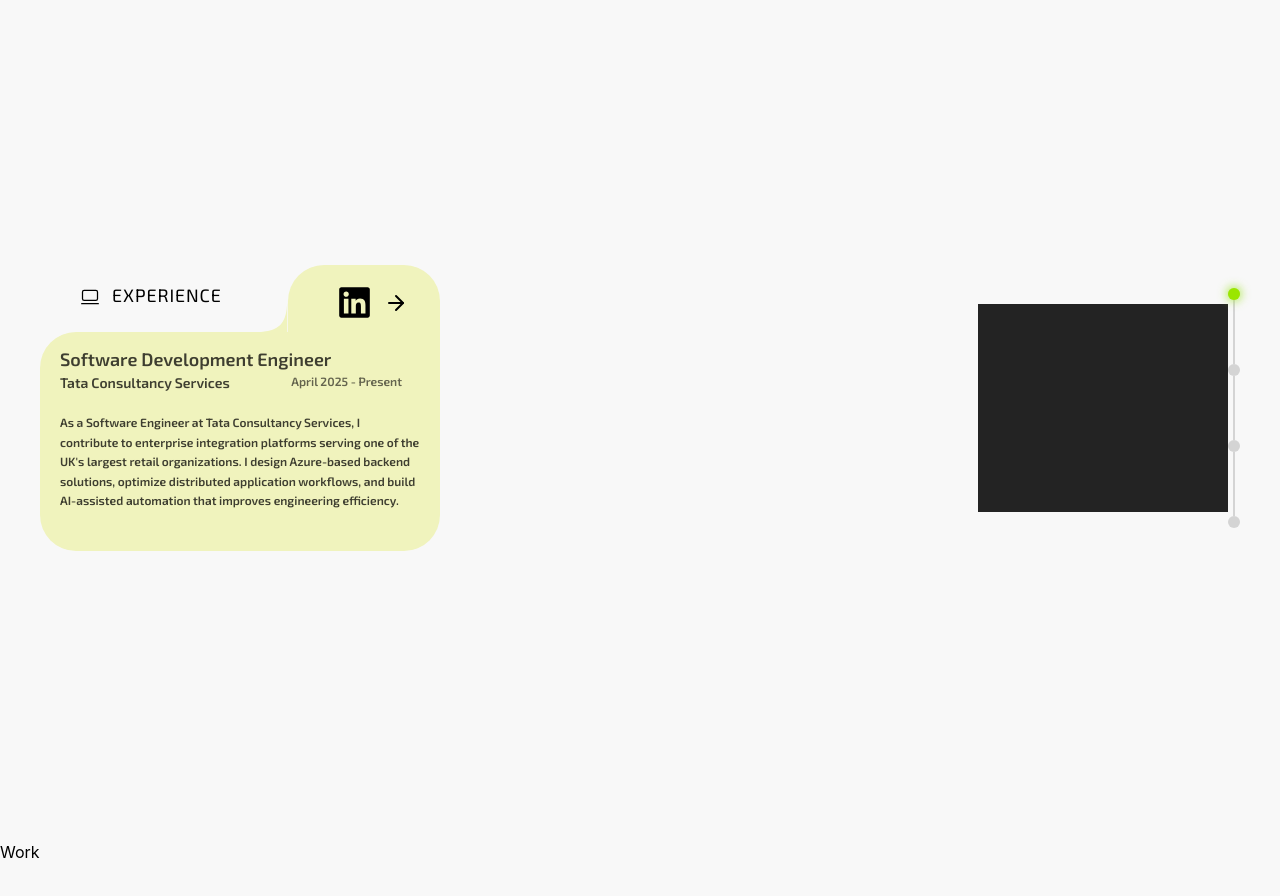
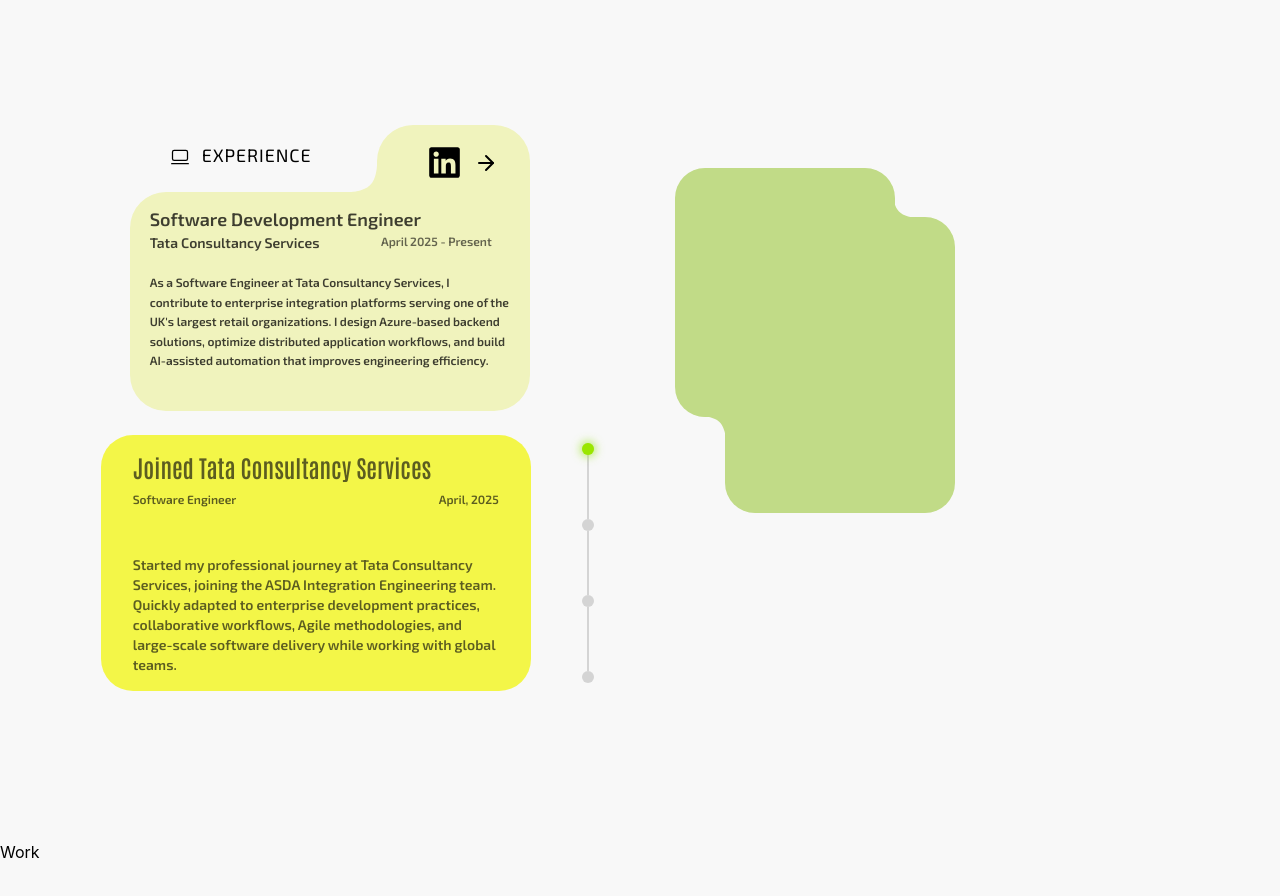
Before and after one commit to Arijit15122002/Portfolio_Arijit, a React (Vite) app: page / in a window 1280 px wide. Shown: the part 840-1736 px from the top of the page. Built offline with nearby package versions, Linux system fonts and the light colour scheme; a web font is replaced by a local one.

Commit message:
Last commit before reset

```diff
--- a/src/App.jsx
+++ b/src/App.jsx
@@ -9,39 +9,17 @@
 
 function App() {
   const [activeSection, setActiveSection] = useState("home");
-  const sectionsRef = useRef([
-    "home",
-    "experience",
-    "work",
-    "about",
-    "lets-talk",
-  ]);
+  const sectionsRef = useRef(["home", "experience", "work", "about", "lets-talk"]);
   const currentIndexRef = useRef(0);
   const scrollLockRef = useRef(false);
   const wheelIdleTimerRef = useRef(null);
-  const swiperHoveredRef = useRef(false);
 
-  // In App.jsx, run once on mount
-  useEffect(() => {
-    const setVH = () => {
-      document.documentElement.style.setProperty(
-        "--app-height",
-        `${window.innerHeight}px`,
-      );
-    };
+  // Points to the actual DOM node wrapping the Swiper carousel.
+  // Passed down to Experience.jsx and attached there via ref={carouselRef}.
+  const carouselRef = useRef(null);
 
-    setVH(); // set once on load
-
-    // Only recompute on real orientation changes, NOT on every resize
-    // (mobile fires resize events when the URL bar shows/hides too —
-    // we deliberately ignore those)
-    window.addEventListener("orientationchange", setVH);
-    return () => window.removeEventListener("orientationchange", setVH);
-  }, []);
-
-  // Synchronous setter (a ref updates instantly, unlike state which batches)
-  const setSwiperHovered = (val) => {
-    swiperHoveredRef.current = val;
+  const isInsideCarousel = (target) => {
+    return !!(carouselRef.current && carouselRef.current.contains(target));
   };
 
   // Keeps activeSection (nav highlighting) + currentIndexRef in sync,
@@ -63,7 +41,7 @@
           if (idx !== -1) currentIndexRef.current = idx;
         }
       },
-      { threshold: [0.2, 0.4, 0.6, 0.8] },
+      { threshold: [0.2, 0.4, 0.6, 0.8] }
     );
 
     sectionEls.forEach((section) => observer.observe(section));
@@ -72,7 +50,6 @@
 
   // Single source of truth for "move one section" logic
   const goToSection = (direction) => {
-    if (swiperHoveredRef.current) return false;
     if (scrollLockRef.current) return false;
 
     const sections = sectionsRef.current;
@@ -98,8 +75,11 @@
   // Desktop / trackpad wheel navigation
   useEffect(() => {
     const handleWheel = (e) => {
+      // If the wheel event originated inside the carousel, let Swiper's
+      // own mousewheel module handle it — don't touch page scroll at all.
+      if (isInsideCarousel(e.target)) return;
+
       e.preventDefault();
-      if (swiperHoveredRef.current) return;
 
       // Every wheel tick pushes the idle timer back. The lock only releases
       // once wheel events stop for 300ms — this is what stops one trackpad
@@ -122,17 +102,23 @@
   // Mobile touch navigation
   useEffect(() => {
     let touchStartY = 0;
+    let startedInCarousel = false;
 
     const handleTouchStart = (e) => {
       touchStartY = e.touches[0].clientY;
+      // Decide ONCE, at the moment the finger lands, and never re-check
+      // mid-gesture. This avoids the bubble-order race that a
+      // hover/hovered-flag approach runs into.
+      startedInCarousel = isInsideCarousel(e.target);
     };
 
     const handleTouchMove = (e) => {
+      if (startedInCarousel) return; // let Swiper handle its own scrolling
       e.preventDefault();
     };
 
     const handleTouchEnd = (e) => {
-      if (swiperHoveredRef.current) return;
+      if (startedInCarousel) return;
       if (scrollLockRef.current) return;
 
       const touchEndY = e.changedTouches[0].clientY;
@@ -169,7 +155,7 @@
       </section>
 
       <section id="experience">
-        <Experience setSwiperHovered={setSwiperHovered} />
+        <Experience carouselRef={carouselRef} />
       </section>
 
       <section id="work">
--- a/src/components/experience/Experience.jsx
+++ b/src/components/experience/Experience.jsx
@@ -83,14 +83,14 @@
   );
 }
 
-export default function Experience({ setSwiperHovered }) {
+export default function Experience({ carouselRef }) {
   const [activeIndex, setActiveIndex] = useState(0);
   const swiperRef = useRef(null);
 
   return (
-    <section className="w-full h-[100svh] pt-16 sm:pt-20 md:pt-24 px-4 sm:px-6 md:px-10 flex flex-col md:flex-row items-center justify-center gap-8 md:gap-10">
+    <section className="w-full h-[100svh] pt-16 sm:pt-20 md:pt-24 px-4 sm:px-6 md:px-4 lg:px-10 flex flex-col md:flex-row items-center justify-center gap-8 md:gap-10">
       {/* Left Card */}
-      <div className="w-full flex flex-col md:flex-row items-center gap-6">
+      <div className="w-full md:w-1/2 flex flex-col justify-end items-center gap-6">
         <div className="w-full flex justify-center md:block md:w-auto">
           <div className="relative w-full max-w-[420px] md:min-w-[400px] aspect-[420/300]">
             {/* Right Shape */}
@@ -118,7 +118,12 @@
             {/* Bridge */}
             <svg
               className="absolute pointer-events-none"
-              style={{ left: "53.33%", top: "11.33%", width: "8.57%", height: "12%" }}
+              style={{
+                left: "53.33%",
+                top: "11.33%",
+                width: "8.57%",
+                height: "12%",
+              }}
               viewBox="-36 0 36 36"
               preserveAspectRatio="none"
             >
@@ -126,11 +131,20 @@
             </svg>
 
             <div className="absolute top-0 left-0 px-6 sm:px-8 md:px-10 py-3 sm:py-4 flex flex-row items-center gap-2 sm:gap-3">
-              <Laptop2 className="h-4 w-4 sm:h-5 sm:w-5 mt-1" strokeWidth={1.5} />
-              <div className="text-base sm:text-lg exo tracking-wider">EXPERIENCE</div>
+              <Laptop2
+                className="h-4 w-4 sm:h-5 sm:w-5 mt-1"
+                strokeWidth={1.5}
+              />
+              <div className="text-base sm:text-lg exo tracking-wider">
+                EXPERIENCE
+              </div>
             </div>
 
-            <a href="https://www.linkedin.com/in/biswas2002/" target="_blank" rel="noreferrer">
+            <a
+              href="https://www.linkedin.com/in/biswas2002/"
+              target="_blank"
+              rel="noreferrer"
+            >
               <div className="absolute right-0 top-0 flex flex-row items-center gap-2 sm:gap-3 px-5 sm:px-6 md:px-8 py-4 sm:py-5">
                 <FaLinkedin size={28} className="sm:hidden" />
                 <FaLinkedin size={35} className="hidden sm:block" />
@@ -140,9 +154,13 @@
             </a>
 
             <div className="absolute top-[28%] left-[5%] right-[5%] font-semibold text-[#3e3e30] exo">
-              <div className="text-base sm:text-sm md:text-md lg:text-lg">Software Development Engineer</div>
+              <div className="text-base sm:text-sm md:text-md lg:text-lg">
+                Software Development Engineer
+              </div>
               <div className="flex flex-col sm:flex-row sm:justify-between gap-1 sm:gap-0">
-                <div className="text-xs sm:text-sm">Tata Consultancy Services</div>
+                <div className="text-xs sm:text-sm">
+                  Tata Consultancy Services
+                </div>
                 <div className="text-[10px] sm:text-xs sm:pr-[5%] text-[#64644e]">
                   April 2025 - Present
                 </div>
@@ -160,13 +178,10 @@
         </div>
 
         {/* Carousel + its own indicator, side by side, mobile only */}
-        <div className="flex md:hidden w-full items-center justify-center gap-4">
+        <div className="flex w-full items-center justify-center gap-4">
           <div
-            className="h-52 w-full max-w-[500px] rounded-xl"
-            onMouseEnter={() => setSwiperHovered(true)}
-            onMouseLeave={() => setSwiperHovered(false)}
-            onTouchStart={() => setSwiperHovered(true)}
-            onTouchEnd={() => setSwiperHovered(false)}
+            ref={carouselRef}
+            className="h-64 w-full max-w-[500px] rounded-xl cursor-pointer"
           >
             <Swiper
               onSwiper={(instance) => (swiperRef.current = instance)}
@@ -174,7 +189,7 @@
               direction="vertical"
               slidesPerView={1}
               spaceBetween={40}
-              modules={[Mousewheel, Scrollbar]}
+              modules={[Mousewheel]}
               speed={800}
               mousewheel={{
                 enabled: true,
@@ -189,13 +204,20 @@
               longSwipes={false}
               shortSwipes={true}
               followFinger={false}
-              scrollbar={{ draggable: true, hide: false }}
               className="w-full h-full"
             >
-              <SwiperSlide><Slide1 /></SwiperSlide>
-              <SwiperSlide><Slide2 /></SwiperSlide>
-              <SwiperSlide><Slide3 /></SwiperSlide>
-              <SwiperSlide><Slide4 /></SwiperSlide>
+              <SwiperSlide>
+                <Slide1 />
+              </SwiperSlide>
+              <SwiperSlide>
+                <Slide2 />
+              </SwiperSlide>
+              <SwiperSlide>
+                <Slide3 />
+              </SwiperSlide>
+              <SwiperSlide>
+                <Slide4 />
+              </SwiperSlide>
             </Swiper>
           </div>
 
@@ -208,13 +230,47 @@
       </div>
 
       {/* Right Card — desktop only, same swiper synced indicator */}
-      <div className="hidden md:flex w-auto flex-row items-center">
-        <div className="h-52 w-[70%] min-w-[250px] max-w-[500px] bg-[#232323]" />
-        <SlideIndicator
-          activeIndex={activeIndex}
-          total={SLIDE_COUNT}
-          onDotClick={(i) => swiperRef.current?.slideTo(i)}
-        />
+      <div className="hidden md:flex w-1/2 h-full items-center px-4">
+        <div
+          className="relative w-[clamp(320px,30vw,600px)] aspect-[280/350]"
+          style={{ "--card-w": "clamp(320px, 30vw, 600px)" }}
+        >
+          <div
+            className="absolute top-0 left-0 w-[280px] h-[350px] origin-top-left"
+            style={{ transform: "scale(calc(var(--card-w) / 280px))" }}
+          >
+            {/* Shape 1 */}
+            <div className="absolute left-0 top-[49px] w-[280px] h-[200px] bg-[#c1db87] rounded-[0px_30px_0px_30px]" />
+
+            {/* Shape 2 */}
+            <div className="absolute left-0 top-0 w-[220px] h-[50px] bg-[#c1db87] rounded-[30px_30px_0px_0px]" />
+
+            {/* Shape 3 */}
+            <div className="absolute left-[50px] top-[245px] w-[230px] h-[100px] bg-[#c1db87] rounded-[0px_0px_30px_30px]" />
+
+            {/* Bridge 1 */}
+            <svg
+              className="absolute left-[218px] top-[20px] w-[30px] h-[30px] pointer-events-none"
+              viewBox="0 0 30 30"
+              preserveAspectRatio="none"
+            >
+              <path d="M 0 0 C 0 22.5 6 30 30 30 H 0 Z" fill="#c1db87" />
+            </svg>
+
+            {/* Bridge 2 */}
+            <svg
+              className="absolute left-[21px] top-[248px] w-[30px] h-[30px] pointer-events-none"
+              viewBox="-30 -30 30 30"
+              preserveAspectRatio="none"
+            >
+              <path d="M 0 0 C 0 -22.5 -6 -30 -30 -30 H 0 Z" fill="#c1db87" />
+            </svg>
+
+            <div className="absolute inset-0 z-10 p-5">
+
+            </div>
+          </div>
+        </div>
       </div>
     </section>
   );
--- a/src/components/experience/Slides.jsx
+++ b/src/components/experience/Slides.jsx
@@ -2,19 +2,19 @@
   return (
     <>
       <div className="w-full h-full flex justify-center items-center">
-        <div className="w-[calc(100%-50px)] h-full bg-[#9edbbd] rounded-4xl px-8 py-4 text-[#1f372b] flex flex-col justify-between">
+        <div className="w-[85%] min-w-[280px] max-w-[300px] sm:max-w-[430px] md:min-w-[300px] md:w-full h-full bg-[#f3f648] rounded-4xl px-8 py-4 text-[#5c5d20] flex flex-col justify-between">
           <div className="flex flex-col gap-2">
-            <div className="antonio font-semibold text-xl">
+            <div className="antonio font-semibold text-xl md:text-2xl">
               Joined Tata Consultancy Services
             </div>
 
             <div className="w-full flex flex-row justify-between exo text-xs font-semibold">
               <div>Software Engineer</div>
-              <div>Apring, 2025</div>
+              <div>April, 2025</div>
             </div>
           </div>
 
-          <div className="text-xs exo font-semibold">
+          <div className="text-xs sm:text-sm md:text-sm lg:text-sm exo font-semibold">
             Started my professional journey at Tata Consultancy Services,
             joining the ASDA Integration Engineering team. Quickly adapted to
             enterprise development practices, collaborative workflows, Agile
@@ -28,13 +28,70 @@
 };
 
 export const Slide2 = () => {
-  return <></>;
+  return <>
+      <div className="w-full h-full flex justify-center items-center">
+        <div className="w-[85%] min-w-[280px] max-w-[300px] sm:max-w-[430px] md:min-w-[300px] md:w-full h-full bg-[#efa7af] rounded-4xl px-8 py-4 text-[#8d222c] flex flex-col justify-between">
+          <div className="flex flex-col gap-2">
+            <div className="antonio font-semibold text-xl md:text-2xl">
+              ASDA Enterprise Project
+            </div>
+
+            <div className="w-full flex flex-row justify-between exo text-xs font-semibold">
+              <div>Retail Integration Platform</div>
+              <div>June, 2025</div>
+            </div>
+          </div>
+
+          <div className="text-xs sm:text-sm md:text-sm lg:text-sm exo font-semibold">
+            Worked on enterprise-grade integration services powering one of the UK's largest retail organizations. Contributed to maintaining reliable communication between distributed applications through Azure Functions, REST APIs, Service Bus, and API Management while supporting critical business workflows.
+          </div>
+        </div>
+      </div>
+    </>;
 };
 
 export const Slide3 = () => {
-  return <></>;
+  return <>
+      <div className="w-full h-full flex justify-center items-center">
+        <div className="w-[85%] min-w-[280px] max-w-[300px] sm:max-w-[430px] md:min-w-[300px] md:w-full h-full bg-[#9edbbd] rounded-4xl px-8 py-4 text-[#1f372b] flex flex-col justify-between">
+          <div className="flex flex-col gap-2">
+            <div className="antonio font-semibold text-xl md:text-2xl">
+              Azure Integration Engineering
+            </div>
+
+            <div className="w-full flex flex-row justify-between exo text-xs font-semibold">
+              <div>Cloud & Backend Development</div>
+              <div>November, 2025</div>
+            </div>
+          </div>
+
+          <div className="text-xs sm:text-sm md:text-sm lg:text-sm exo font-semibold">
+            Designed and enhanced Azure-based backend integrations, analyzed application telemetry, validated deployments, and optimized service interactions across cloud-native systems. Leveraged Azure DevOps, CI/CD pipelines, logging, and monitoring to improve scalability and operational reliability.
+          </div>
+        </div>
+      </div>
+    </>;
 };
 
 export const Slide4 = () => {
-  return <></>;
+  return <>
+      <div className="w-full h-full flex justify-center items-center">
+        <div className="w-[85%] min-w-[280px] max-w-[300px] sm:max-w-[430px] md:min-w-[300px] md:w-full h-full bg-[#96c2ef] rounded-4xl px-8 py-4 text-[#061f38] flex flex-col justify-between">
+          <div className="flex flex-col gap-2">
+            <div className="antonio font-semibold text-xl md:text-2xl">
+              AI-Powered Engineering
+            </div>
+
+            <div className="w-full flex flex-row justify-between exo text-xs font-semibold">
+              <div>Automation & Innovation</div>
+              <div>March, 2025</div>
+            </div>
+          </div>
+
+          <div className="text-xs sm:text-sm md:text-sm lg:text-sm exo font-semibold">
+            Contributed to the development of a GenAI-powered validation platform that automated technical document analysis, repository inspection, and impact assessment. Helped streamline validation workflows, significantly reducing manual effort while improving engineering productivity and deployment confidence.
+          </div>
+        </div>
+      </div>
+    </>;
 };
```
Also changed, not shown: public/portfolio_anime_bgremoved_2.png (added).
